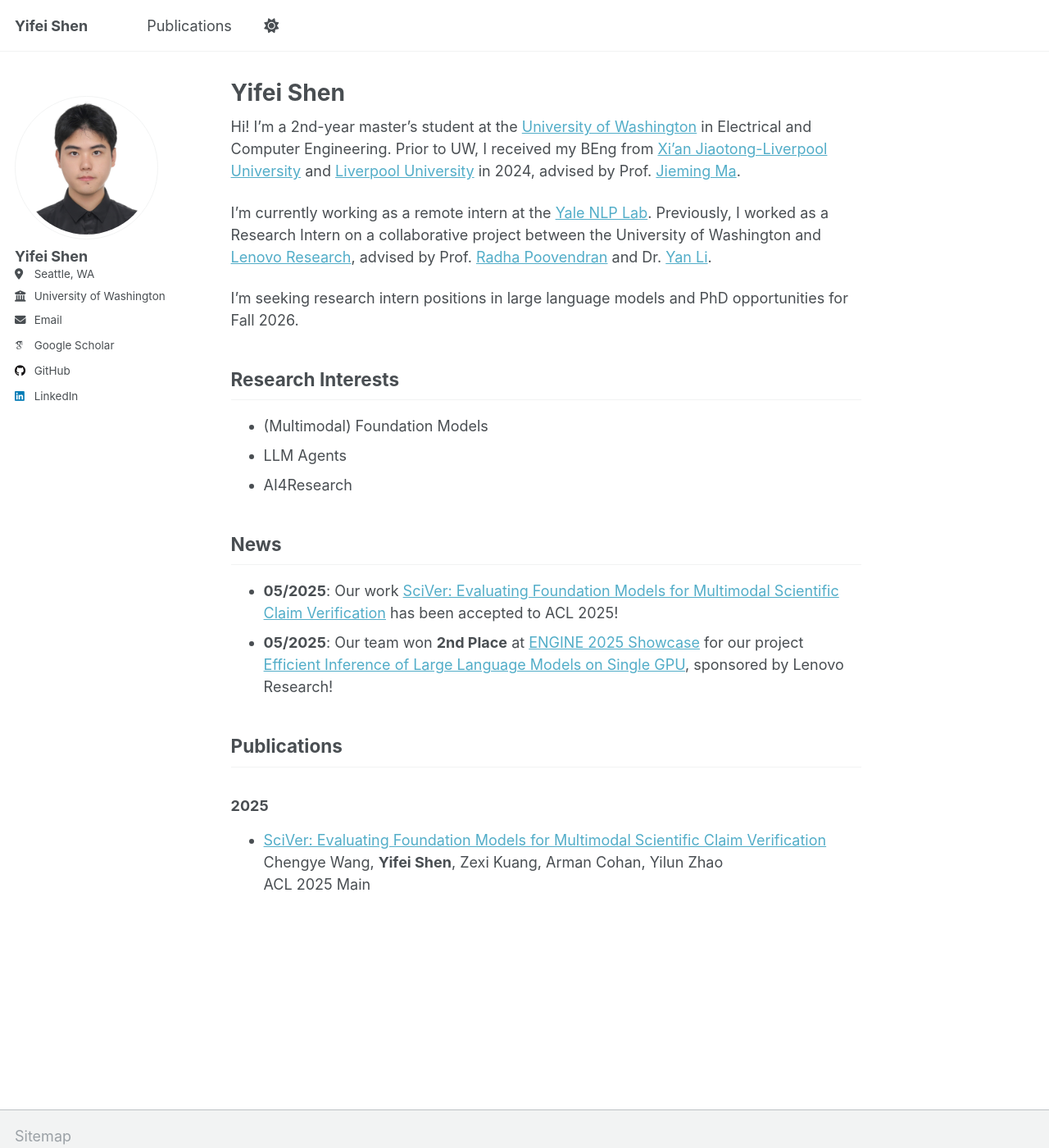
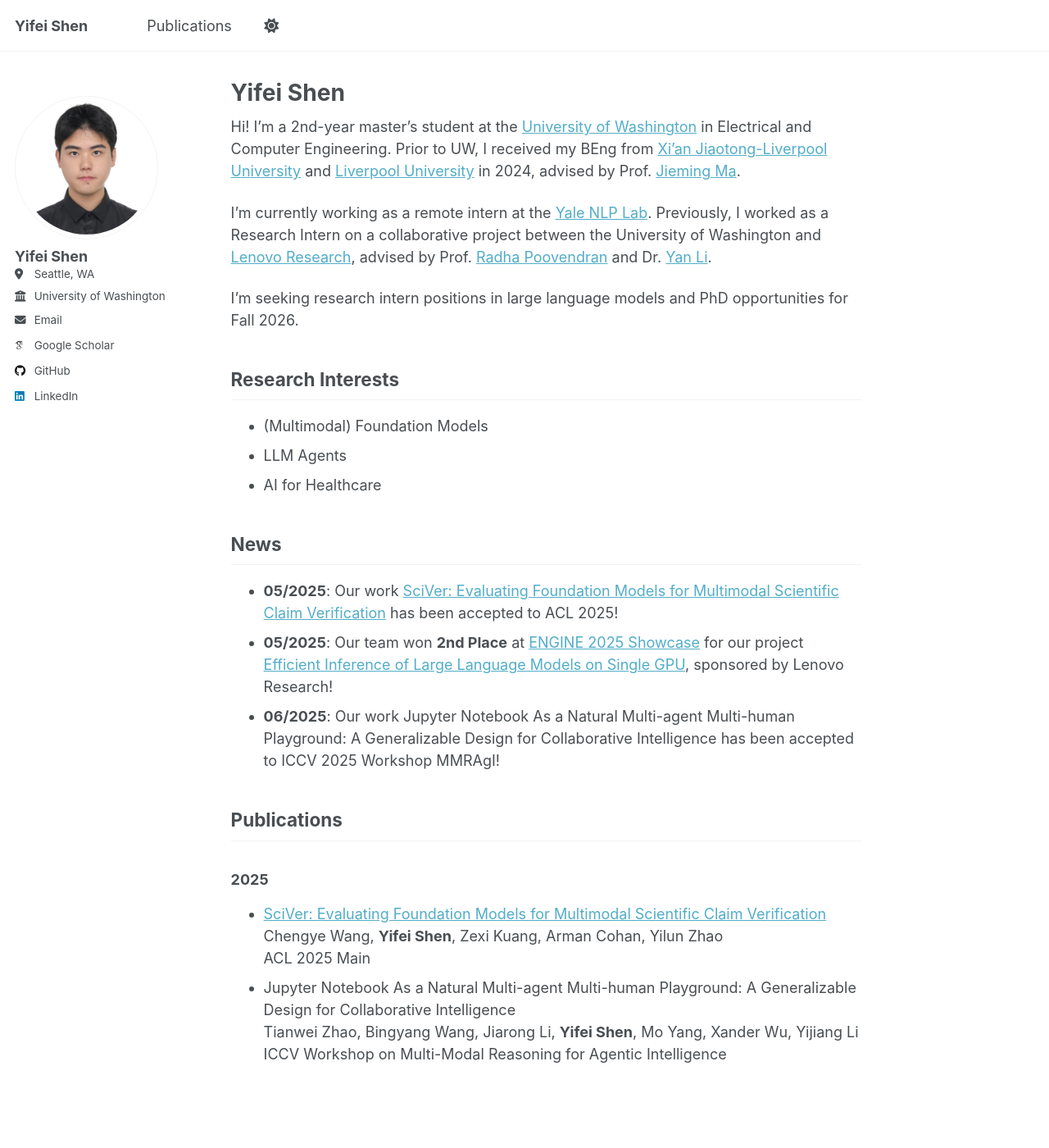
Before and after one commit to Barryshen1/Barryshen1.github.io, a Jekyll site: the page built from _pages/about.md, in a window 1280 px wide and 1400 px high. Shown: the whole window at 82% size. Built offline with Jekyll 4.4.1, drawn with Linux system fonts in a browser that asks for light colours; some web fonts are replaced.

Commit message:
Update research interests and announcements

```diff
--- a/_pages/about.md
+++ b/_pages/about.md
@@ -18,12 +18,13 @@ I'm seeking research intern positions in large language models and PhD opportuni
 
 - (Multimodal) Foundation Models
 - LLM Agents
-- AI4Research
+- AI for Healthcare
 
 ## News
 
 - **05/2025**: Our work [SciVer: Evaluating Foundation Models for Multimodal Scientific Claim Verification](https://arxiv.org/pdf/2506.15569) has been accepted to ACL 2025!
 - **05/2025**: Our team won **2nd Place** at [ENGINE 2025 Showcase](https://www.ece.uw.edu/news-events/capstone-fair/) for our project [Efficient Inference of Large Language Models on Single GPU](https://www.ece.uw.edu/wp-content/uploads/2025/06/Lenovo-Efficient-Inference-of-Large-Language-Models-on-a-Single-GPU.pdf), sponsored by Lenovo Research!
+- **06/2025**: Our work Jupyter Notebook As a Natural Multi-agent Multi-human Playground: A Generalizable Design for Collaborative Intelligence has been accepted to ICCV 2025 Workshop MMRAgI!
 
 ## Publications
 
@@ -32,3 +33,6 @@ I'm seeking research intern positions in large language models and PhD opportuni
 - [SciVer: Evaluating Foundation Models for Multimodal Scientific Claim Verification](https://arxiv.org/pdf/2506.15569)
   Chengye Wang, **Yifei Shen**, Zexi Kuang, Arman Cohan, Yilun Zhao
   ACL 2025 Main
+- Jupyter Notebook As a Natural Multi-agent Multi-human Playground: A Generalizable Design for Collaborative Intelligence
+  Tianwei Zhao, Bingyang Wang, Jiarong Li, **Yifei Shen**, Mo Yang, Xander Wu, Yijiang Li
+  ICCV Workshop on Multi-Modal Reasoning for Agentic Intelligence
```
